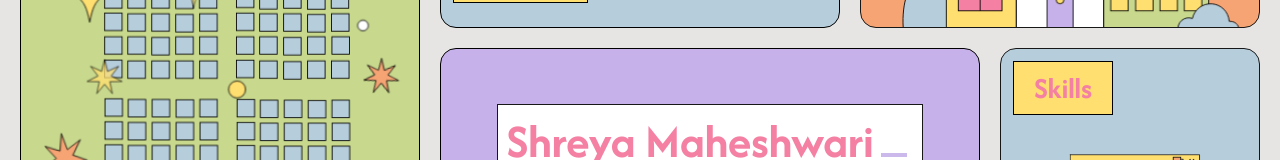
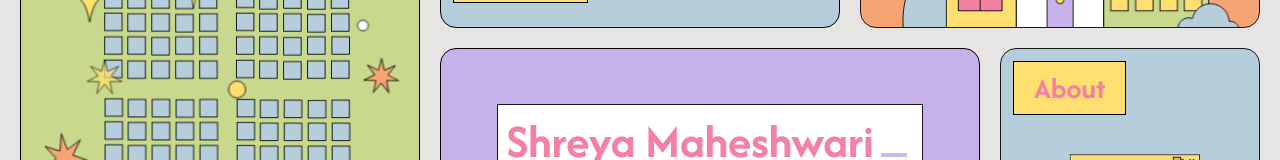
Before and after one commit to shreyam1006/portfolio, a Next.js app: page / in a window 1280 px wide. Shown: the part 232-392 px from the top of the page. Built offline with nearby package versions, Linux system fonts and the light colour scheme.

Commit message:
Updates header text and background color
Changes label from 'Skills' to 'About' for better user clarity and navigation
Alters grid background color to improve visual experience and accessibility

```diff
--- a/src/app/components/Blog.js
+++ b/src/app/components/Blog.js
@@ -374,9 +374,7 @@ export default function Blog() {
       </svg>
 
       <div className="hover:scale-105 transition-all cursor-pointer lg:absolute bg-yellow w-fit px-5 py-2 m-3 border border-black">
-        <h2 className="font-neutral-900 text-3xl font-bold text-pink">
-          Skills
-        </h2>
+        <h2 className="font-neutral-900 text-3xl font-bold text-pink">About</h2>
       </div>
     </div>
   );
--- a/src/app/components/WorkGrid/WorkGrid.js
+++ b/src/app/components/WorkGrid/WorkGrid.js
@@ -38,7 +38,7 @@ export default function WorkGrid({ setCurrentGrid, animatedStyles }) {
   });
 
   return (
-    <animated.div className="grid grid-cols-1 md:grid-cols-2 lg:grid-cols-12 lg:grid-rows-6 w-full min-h-screen lg:h-screen p-3 sm:p-4 lg:p-5 gap-3 sm:gap-4 lg:gap-5 bg-white">
+    <animated.div className="grid grid-cols-1 md:grid-cols-2 lg:grid-cols-12 lg:grid-rows-6 w-full min-h-screen lg:h-screen p-3 sm:p-4 lg:p-5 gap-3 sm:gap-4 lg:gap-5 bg-stone-200">
       {/* Left section */}
       <animated.div
         style={animatedStyles}
```
